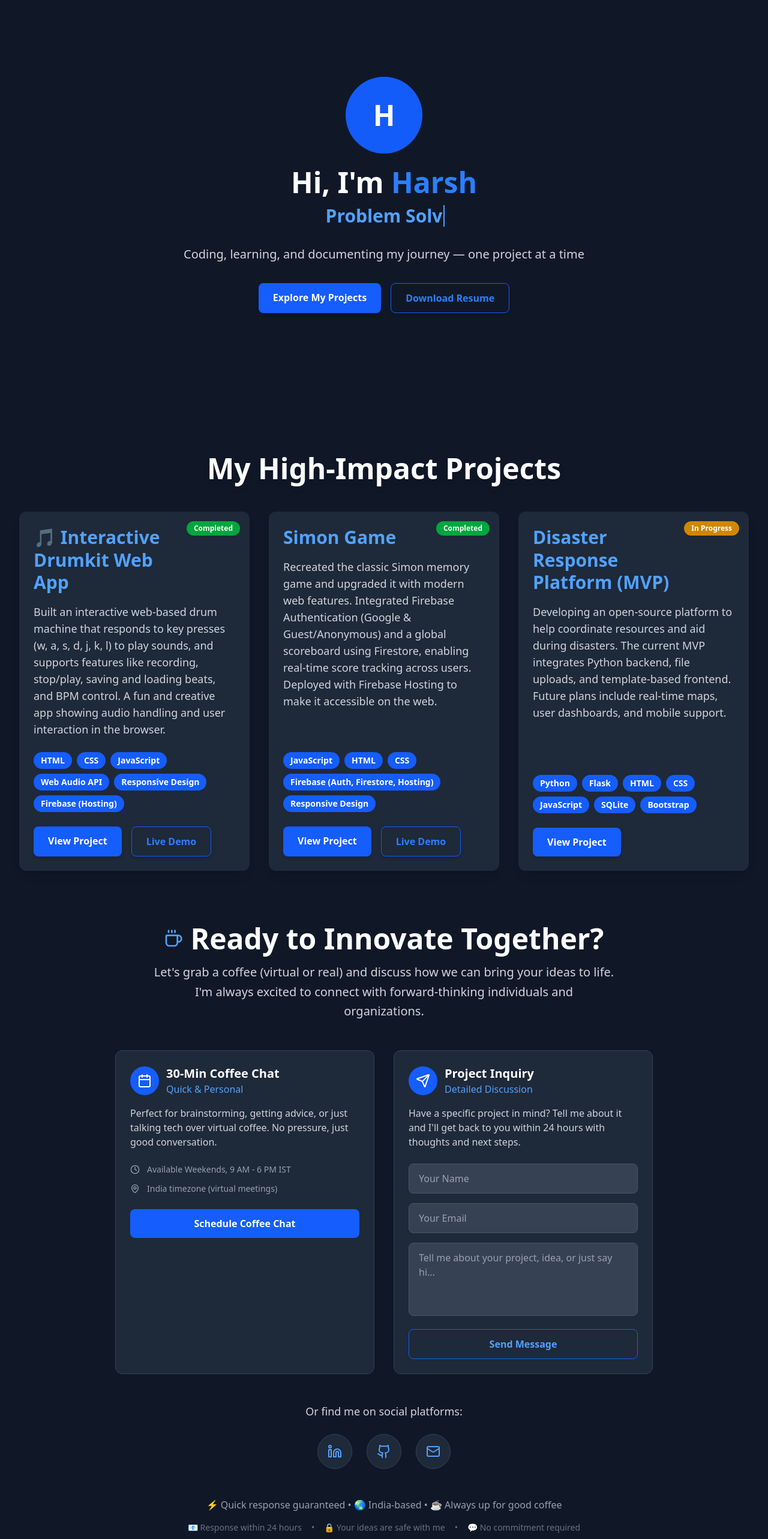
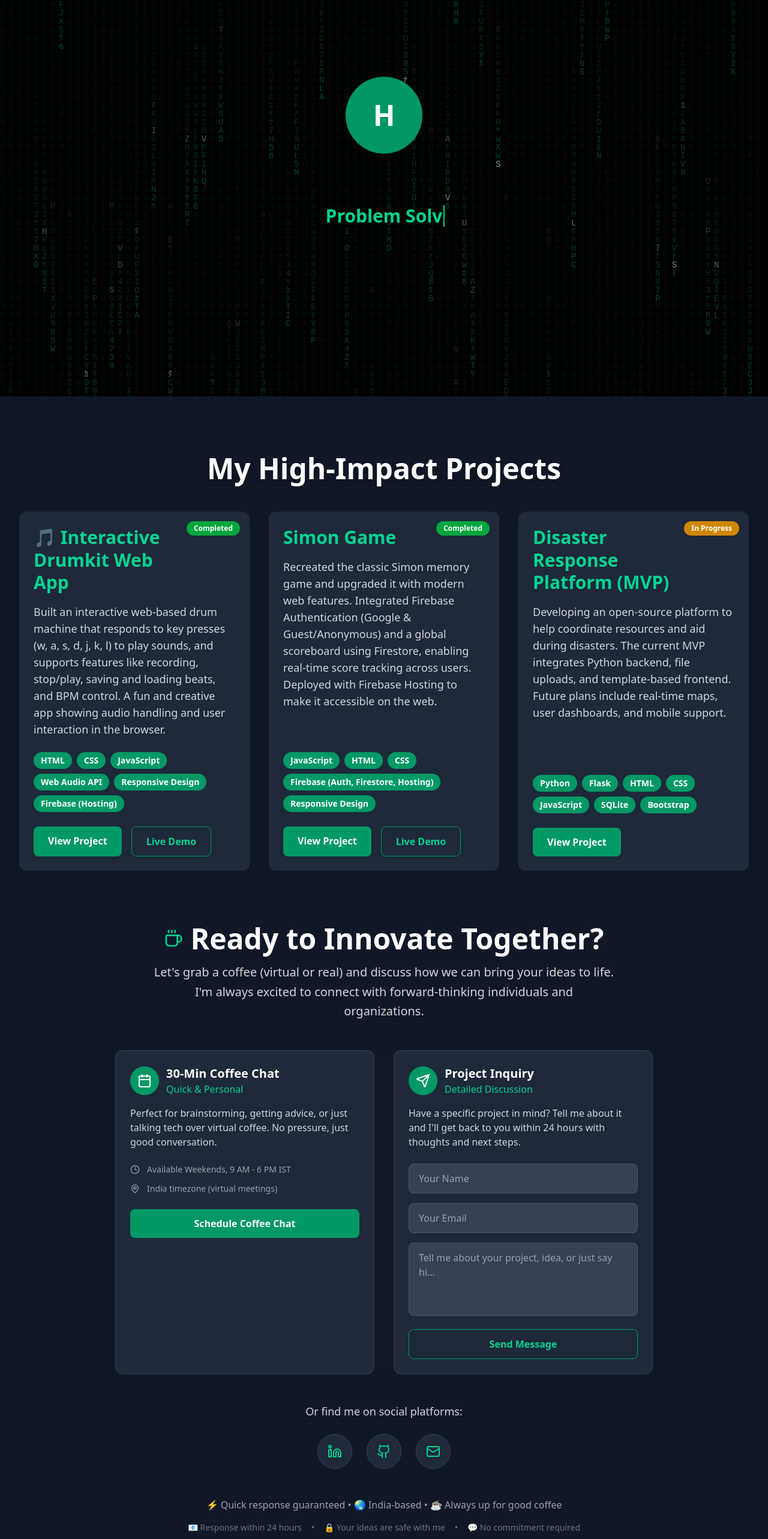
Before and after one commit to Mickey3970/Portfolio, a React (Vite) app: page / in a window 1280 px wide. Shown: the part 139-2705 px from the top of the page at 60% size. Built offline with nearby package versions, Linux system fonts and the light colour scheme.

Commit message:
First basic matrix effect achieved

```diff
--- a/src/App.jsx
+++ b/src/App.jsx
@@ -5,38 +5,19 @@ import ContactSection from './Components/Contact';
 import BlogSection from './Components/BlogSection';
 import PortfolioFooter from './Components/Footer';
 import MatrixBackground from './Components/MatrixBackground';
-import { useEffect, useState } from 'react';
+import { useState } from 'react';
 
 export default function App() {
   const [matrixEnabled, setMatrixEnabled] = useState(true);
 
-  useEffect(() => {
-    const saved = localStorage.getItem('matrixEnabled');
-    if (saved !== null) setMatrixEnabled(saved === 'true');
-  }, []);
-
-  useEffect(() => {
-    localStorage.setItem('matrixEnabled', String(matrixEnabled));
-    // Toggle a CSS class on body to slightly shift theme even when disabled
-    document.documentElement.classList.toggle('matrix-theme', matrixEnabled);
-  }, [matrixEnabled]);
-
   return (
-    <div className="relative z-0 min-h-screen overflow-hidden">
+    <div className="relative z-10 min-h-screen overflow-hidden">
       <MatrixBackground enabled={matrixEnabled} />
-      <div className="relative z-10">
-        <Navbar matrixEnabled={matrixEnabled} onToggleMatrix={() => setMatrixEnabled((v) => !v)} />
-        <section id="home">
-          <Hero />
-        </section>
-        <section id="projects">
-          <Projects />
-        </section>
-        <section id="contact">
-          <ContactSection />
-        </section>
-        <PortfolioFooter />
-      </div>
+      <Navbar matrixEnabled={matrixEnabled} onToggleMatrix={() => setMatrixEnabled((v) => !v)} />
+      <Hero />
+      <Projects />
+      <ContactSection />
+      <PortfolioFooter />
     </div>
   );
 }
--- a/src/Components/Contact.jsx
+++ b/src/Components/Contact.jsx
@@ -58,7 +58,7 @@ const ContactSection = () => {
         {/* Header */}
         <div className="text-center mb-12">
           <div className="flex items-center justify-center gap-3 mb-4">
-            <Coffee className="text-blue-400 w-8 h-8" />
+            <Coffee className="text-emerald-400 w-8 h-8" />
             <h2 className="text-4xl md:text-5xl font-bold text-white">
               Ready to Innovate Together?
             </h2>
@@ -75,12 +75,12 @@ const ContactSection = () => {
           {/* Coffee Chat Option */}
           <div className="bg-gray-800 rounded-xl p-6 border border-gray-700 hover:border-blue-500 transition-all duration-300">
             <div className="flex items-center gap-3 mb-4">
-              <div className="w-12 h-12 bg-blue-600 rounded-full flex items-center justify-center">
+              <div className="w-12 h-12 bg-emerald-600 rounded-full flex items-center justify-center">
                 <Calendar className="w-6 h-6 text-white" />
               </div>
               <div>
                 <h3 className="text-xl font-bold text-white">30-Min Coffee Chat</h3>
-                <p className="text-blue-400">Quick & Personal</p>
+                <p className="text-emerald-400">Quick & Personal</p>
               </div>
             </div>
 
@@ -104,7 +104,7 @@ const ContactSection = () => {
               href="https://calendly.com/harsh2004mckv"
               target="_blank"
               rel="noopener noreferrer"
-              className="w-full bg-blue-600 text-white font-semibold py-3 px-6 rounded-lg hover:bg-blue-700 transition duration-300 transform hover:scale-105 text-center block"
+              className="w-full bg-emerald-600 text-white font-semibold py-3 px-6 rounded-lg hover:bg-emerald-700 transition duration-300 transform hover:scale-105 text-center block"
             >
               Schedule Coffee Chat
             </a>
@@ -113,12 +113,12 @@ const ContactSection = () => {
           {/* Project Inquiry */}
           <div className="bg-gray-800 rounded-xl p-6 border border-gray-700">
             <div className="flex items-center gap-3 mb-4">
-              <div className="w-12 h-12 bg-blue-600 rounded-full flex items-center justify-center">
+              <div className="w-12 h-12 bg-emerald-600 rounded-full flex items-center justify-center">
                 <Send className="w-6 h-6 text-white" />
               </div>
               <div>
                 <h3 className="text-xl font-bold text-white">Project Inquiry</h3>
-                <p className="text-blue-400">Detailed Discussion</p>
+                <p className="text-emerald-400">Detailed Discussion</p>
               </div>
             </div>
 
@@ -135,7 +135,7 @@ const ContactSection = () => {
                   placeholder="Your Name"
                   value={formData.name}
                   onChange={handleInputChange}
-                  className="w-full px-4 py-3 bg-gray-700 border border-gray-600 rounded-lg text-white placeholder-gray-400 focus:outline-none focus:border-blue-500 transition-colors"
+                  className="w-full px-4 py-3 bg-gray-700 border border-gray-600 rounded-lg text-white placeholder-gray-400 focus:outline-none focus:border-emerald-500 transition-colors"
                   required
                 />
               </div>
@@ -147,7 +147,7 @@ const ContactSection = () => {
                   placeholder="Your Email"
                   value={formData.email}
                   onChange={handleInputChange}
-                  className="w-full px-4 py-3 bg-gray-700 border border-gray-600 rounded-lg text-white placeholder-gray-400 focus:outline-none focus:border-blue-500 transition-colors"
+                  className="w-full px-4 py-3 bg-gray-700 border border-gray-600 rounded-lg text-white placeholder-gray-400 focus:outline-none focus:border-emerald-500 transition-colors"
                   required
                 />
               </div>
@@ -159,7 +159,7 @@ const ContactSection = () => {
                   value={formData.message}
                   onChange={handleInputChange}
                   rows={4}
-                  className="w-full px-4 py-3 bg-gray-700 border border-gray-600 rounded-lg text-white placeholder-gray-400 focus:outline-none focus:border-blue-500 transition-colors resize-none"
+                  className="w-full px-4 py-3 bg-gray-700 border border-gray-600 rounded-lg text-white placeholder-gray-400 focus:outline-none focus:border-emerald-500 transition-colors resize-none"
                   required
                 />
               </div>
@@ -167,7 +167,7 @@ const ContactSection = () => {
               <button
                 type="submit"
                 disabled={isSubmitting}
-                className="w-full border border-blue-600 text-blue-400 font-semibold py-3 px-6 rounded-lg hover:bg-blue-600 hover:text-white transition duration-300 transform hover:scale-105 disabled:opacity-60 disabled:cursor-not-allowed"
+                className="w-full border border-emerald-600 text-emerald-400 font-semibold py-3 px-6 rounded-lg hover:bg-emerald-600 hover:text-white transition duration-300 transform hover:scale-105 disabled:opacity-60 disabled:cursor-not-allowed"
               >
                 {isSubmitting ? 'Sending…' : 'Send Message'}
               </button>
@@ -192,26 +192,26 @@ const ContactSection = () => {
               href="https://www.linkedin.com/in/harsh-kumar-singh-57392b27a"
               target="_blank"
               rel="noopener noreferrer"
-              className="group bg-gray-800 hover:bg-blue-600 border border-gray-700 hover:border-blue-500 rounded-full p-4 transition-all duration-300 transform hover:scale-110"
+              className="group bg-gray-800 hover:bg-emerald-600 border border-gray-700 hover:border-emerald-500 rounded-full p-4 transition-all duration-300 transform hover:scale-110"
               aria-label="LinkedIn"
             >
-              <Linkedin className="w-6 h-6 text-blue-400 group-hover:text-white" />
+              <Linkedin className="w-6 h-6 text-emerald-400 group-hover:text-white" />
             </a>
             <a
               href="https://github.com/Mickey3970"
               target="_blank"
               rel="noopener noreferrer"
-              className="group bg-gray-800 hover:bg-blue-600 border border-gray-700 hover:border-blue-500 rounded-full p-4 transition-all duration-300 transform hover:scale-110"
+              className="group bg-gray-800 hover:bg-emerald-600 border border-gray-700 hover:border-emerald-500 rounded-full p-4 transition-all duration-300 transform hover:scale-110"
               aria-label="GitHub"
             >
-              <Github className="w-6 h-6 text-blue-400 group-hover:text-white" />
+              <Github className="w-6 h-6 text-emerald-400 group-hover:text-white" />
             </a>
             <a
               href="mailto:harsh2004mckv@gmail.com"
-              className="group bg-gray-800 hover:bg-blue-600 border border-gray-700 hover:border-blue-500 rounded-full p-4 transition-all duration-300 transform hover:scale-110"
+              className="group bg-gray-800 hover:bg-emerald-600 border border-gray-700 hover:border-emerald-500 rounded-full p-4 transition-all duration-300 transform hover:scale-110"
               aria-label="Email"
             >
-              <Mail className="w-6 h-6 text-blue-400 group-hover:text-white" />
+              <Mail className="w-6 h-6 text-emerald-400 group-hover:text-white" />
             </a>
           </div>
         </div>
--- a/src/Components/Footer.jsx
+++ b/src/Components/Footer.jsx
@@ -6,7 +6,7 @@ const PortfolioFooter = () => {
       {/* Vision Statement Section */}
       <div className="py-20 px-6">
         <div className="max-w-5xl mx-auto text-center">
-          <h2 className="text-4xl md:text-5xl font-bold mb-12 bg-gradient-to-r from-blue-400 to-purple-400 bg-clip-text text-transparent">
+          <h2 className="text-4xl md:text-5xl font-bold mb-12 bg-gradient-to-r from-emerald-400 to-teal-400 bg-clip-text text-transparent">
             Pioneering Tomorrow: My Evolving Tech Vision
           </h2>
 
--- a/src/Components/Hero.jsx
+++ b/src/Components/Hero.jsx
@@ -47,20 +47,20 @@ const Hero = () => {
     <div className="min-h-screen bg-gray-900 flex flex-col items-center justify-center p-4 font-inter">
       {/* Profile picture/initials container. Uses a blue background, rounded shape,
           and centers the text "JP". */}
-      <div className="w-32 h-32 bg-blue-600 rounded-full flex items-center justify-center mb-6 animate-pulse">
+      <div className="w-32 h-32 bg-emerald-600 rounded-full flex items-center justify-center mb-6 animate-pulse">
         <span className="text-white text-5xl font-bold">H</span>
       </div>
 
       {/* Greeting and Name section. "Hi, I'm" is white, and "Harsh" is blue. */}
       <h1 className="text-4xl md:text-5xl font-bold text-white mb-2 text-center">
-        Hi, I'm <span className="text-blue-500">Harsh</span>
+        Hi, I'm <span className="text-emerald-400">Harsh</span>
       </h1>
 
       {/* Typewriter effect container */}
-      <div className="text-2xl md:text-3xl font-bold text-blue-400 mb-6 text-center h-12 flex items-center">
+      <div className="text-2xl md:text-3xl font-bold text-emerald-400 mb-6 text-center h-12 flex items-center">
         <span className="relative">
           {displayText}
-          <span className="absolute -right-1 top-0 w-0.5 h-full bg-blue-400 animate-pulse"></span>
+          <span className="absolute -right-1 top-0 w-0.5 h-full bg-emerald-400 animate-pulse"></span>
         </span>
       </div>
 
@@ -78,7 +78,7 @@ const Hero = () => {
           href="https://github.com/Mickey3970"
           target="_blank"
           rel="noopener noreferrer"
-          className="bg-blue-600 text-white font-semibold py-3 px-6 rounded-lg shadow-md hover:bg-blue-700 transition duration-300 ease-in-out focus:outline-none focus:ring-2 focus:ring-blue-500 focus:ring-opacity-75 transform hover:scale-105 text-center"
+          className="bg-emerald-600 text-white font-semibold py-3 px-6 rounded-lg shadow-md hover:bg-emerald-700 transition duration-300 ease-in-out focus:outline-none focus:ring-2 focus:ring-emerald-500 focus:ring-opacity-75 transform hover:scale-105 text-center"
         >
           Explore My Projects
         </a>
@@ -88,7 +88,7 @@ const Hero = () => {
         <a
           href="/Resume.pdf"
           download="Harsh_Kumar_Singh_Resume.pdf"
-          className="border border-blue-600 text-blue-500 font-semibold py-3 px-6 rounded-lg shadow-md hover:bg-blue-600 hover:text-white transition duration-300 ease-in-out focus:outline-none focus:ring-2 focus:ring-blue-500 focus:ring-opacity-75 transform hover:scale-105 text-center"
+          className="border border-emerald-600 text-emerald-400 font-semibold py-3 px-6 rounded-lg shadow-md hover:bg-emerald-600 hover:text-white transition duration-300 ease-in-out focus:outline-none focus:ring-2 focus:ring-emerald-500 focus:ring-opacity-75 transform hover:scale-105 text-center"
         >
           Download Resume
         </a>
--- a/src/Components/MatrixBackground.jsx
+++ b/src/Components/MatrixBackground.jsx
@@ -4,16 +4,16 @@ const CHAR_SET = 'ｱｶｻﾀﾅﾊﾏﾔﾗﾜ0123456789ABCDEFGHIJKLMNOPQRSTUV
 
 export default function MatrixBackground({ enabled }) {
     const canvasRef = useRef(null);
-    const animationRef = useRef(null);
-    const dropsRef = useRef([]); // per-column drop row indices (Y)
+    const dropsRef = useRef([]);
     const devicePixelRatioRef = useRef(1);
     const ctxRef = useRef(null);
     const fontSizeRef = useRef(14);
 
-    // Initialize context and handle resize once
+    // Initialize canvas and handle resize
     useEffect(() => {
         const canvas = canvasRef.current;
         if (!canvas) return;
+
         const ctx = canvas.getContext('2d');
         ctxRef.current = ctx;
         const dpr = Math.min(window.devicePixelRatio || 1, 2);
@@ -33,45 +33,47 @@ export default function MatrixBackground({ enabled }) {
             ctx.textBaseline = 'top';
 
             const columnCount = Math.max(1, Math.floor(canvas.width / fontSize));
-            dropsRef.current = Array.from({ length: columnCount }, () => Math.floor(Math.random() * (canvas.height / fontSize)));
-            ctx.fillStyle = 'rgba(0,0,0,1)';
+            dropsRef.current = Array.from(
+                { length: columnCount },
+                () => Math.floor(Math.random() * (canvas.height / fontSize))
+            );
+
+            ctx.fillStyle = 'rgba(0, 0, 0, 1)';
             ctx.fillRect(0, 0, canvas.width, canvas.height);
-            // Instrumentation
-            console.log('[Matrix] resize', { width: canvas.width, height: canvas.height, dpr, fontSize, columnCount });
         };
 
         resize();
         window.addEventListener('resize', resize);
-        console.log('[Matrix] initialized');
         return () => {
-            cancelAnimationFrame(animationRef.current);
             window.removeEventListener('resize', resize);
-            console.log('[Matrix] cleaned up');
         };
     }, []);
 
-    // Start/stop animation when enabled changes
+    // Animation loop
     useEffect(() => {
         const canvas = canvasRef.current;
         const ctx = ctxRef.current;
         if (!canvas || !ctx) return;
-        console.log('[Matrix] enabled changed:', enabled);
+
+        let frameId = null;
 
         const drawFrame = () => {
-            if (!enabled) return; // stop drawing when disabled
             const fadeOpacity = 0.08;
             ctx.fillStyle = `rgba(0, 0, 0, ${fadeOpacity})`;
             ctx.fillRect(0, 0, canvas.width, canvas.height);
 
             const drops = dropsRef.current;
             const fontSize = fontSizeRef.current;
+
             for (let i = 0; i < drops.length; i++) {
                 const x = i * fontSize;
                 const y = drops[i] * fontSize;
                 const char = CHAR_SET[Math.floor(Math.random() * CHAR_SET.length)];
 
                 const isBrightHead = Math.random() < 0.05;
-                ctx.fillStyle = isBrightHead ? 'rgba(200, 255, 200, 0.6)' : 'rgba(0, 255, 140, 0.25)';
+                ctx.fillStyle = isBrightHead
+                    ? 'rgba(200, 255, 200, 0.6)'
+                    : 'rgba(0, 255, 140, 0.25)';
                 ctx.fillText(char, x, y);
 
                 if (y > canvas.height && Math.random() > 0.975) {
@@ -80,22 +82,17 @@ export default function MatrixBackground({ enabled }) {
                 drops[i] += 1;
             }
 
-            animationRef.current = requestAnimationFrame(drawFrame);
+            frameId = requestAnimationFrame(drawFrame);
         };
 
         if (enabled) {
-            // Clear fully before starting to ensure trails fade from clean state
-            ctx.fillStyle = 'rgba(0,0,0,1)';
+            ctx.fillStyle = 'rgba(0, 0, 0, 1)';
             ctx.fillRect(0, 0, canvas.width, canvas.height);
-            console.log('[Matrix] start RAF');
-            animationRef.current = requestAnimationFrame(drawFrame);
-        } else {
-            cancelAnimationFrame(animationRef.current);
-            console.log('[Matrix] stop RAF');
+            frameId = requestAnimationFrame(drawFrame);
         }
 
         return () => {
-            cancelAnimationFrame(animationRef.current);
+            if (frameId) cancelAnimationFrame(frameId);
         };
     }, [enabled]);
 
@@ -103,10 +100,8 @@ export default function MatrixBackground({ enabled }) {
         <canvas
             ref={canvasRef}
             aria-hidden="true"
-            className="absolute top-0 left-0 w-full h-full z-0 pointer-events-none"
-            style={{ background: "black" }}
+            className="fixed top-0 left-0 w-full h-full z-0 pointer-events-none"
+            style={{ background: 'black' }}
         />
-
-
     );
 }
--- a/src/Components/Projects.jsx
+++ b/src/Components/Projects.jsx
@@ -12,7 +12,7 @@ const ProjectCard = ({ title, description, technologies, viewProjectLink, liveDe
     )}
 
     {/* Project Title: blue text, bold, responsive font size, margin bottom. */}
-    <h3 className="text-blue-400 text-2xl md:text-3xl font-bold mb-4 leading-tight pr-20">
+    <h3 className="text-emerald-400 text-2xl md:text-3xl font-bold mb-4 leading-tight pr-20">
       {title}
     </h3>
     {/* Project Description: light gray text, responsive font size, leading (line height). */}
@@ -24,7 +24,7 @@ const ProjectCard = ({ title, description, technologies, viewProjectLink, liveDe
       {/* Map through technologies to render each tag. */}
       {technologies.map((tech, index) => (
         // Individual Technology Tag: blue background, white text, rounded, small padding.
-        <span key={index} className="bg-blue-600 text-white text-xs md:text-sm font-semibold px-3 py-1 rounded-full">
+        <span key={index} className="bg-emerald-600 text-white text-xs md:text-sm font-semibold px-3 py-1 rounded-full">
           {tech}
         </span>
       ))}
@@ -37,7 +37,7 @@ const ProjectCard = ({ title, description, technologies, viewProjectLink, liveDe
           href={viewProjectLink}
           target="_blank"
           rel="noopener noreferrer"
-          className="bg-blue-600 text-white font-semibold py-3 px-6 rounded-lg shadow-md hover:bg-blue-700 transition duration-300 ease-in-out focus:outline-none focus:ring-2 focus:ring-blue-500 focus:ring-opacity-75"
+          className="bg-emerald-600 text-white font-semibold py-3 px-6 rounded-lg shadow-md hover:bg-emerald-700 transition duration-300 ease-in-out focus:outline-none focus:ring-2 focus:ring-emerald-500 focus:ring-opacity-75"
         >
           View Project
         </a>
@@ -48,7 +48,7 @@ const ProjectCard = ({ title, description, technologies, viewProjectLink, liveDe
           href={liveDemoLink}
           target="_blank"
           rel="noopener noreferrer"
-          className="border border-blue-600 text-blue-500 font-semibold py-3 px-6 rounded-lg shadow-md hover:bg-blue-600 hover:text-white transition duration-300 ease-in-out focus:outline-none focus:ring-2 focus:ring-blue-500 focus:ring-opacity-75"
+          className="border border-emerald-600 text-emerald-400 font-semibold py-3 px-6 rounded-lg shadow-md hover:bg-emerald-600 hover:text-white transition duration-300 ease-in-out focus:outline-none focus:ring-2 focus:ring-emerald-500 focus:ring-opacity-75"
         >
           Live Demo
         </a>
@@ -64,7 +64,7 @@ const App = () => {
     {
       title: "🎵 Interactive Drumkit Web App",
       description:
-         "Built an interactive web-based drum machine that responds to key presses (w, a, s, d, j, k, l) to play sounds, and supports features like recording, stop/play, saving and loading beats, and BPM control. A fun and creative app showing audio handling and user interaction in the browser.",
+        "Built an interactive web-based drum machine that responds to key presses (w, a, s, d, j, k, l) to play sounds, and supports features like recording, stop/play, saving and loading beats, and BPM control. A fun and creative app showing audio handling and user interaction in the browser.",
       technologies: ["HTML", "CSS", "JavaScript", "Web Audio API", "Responsive Design", "Firebase (Hosting)"],
       viewProjectLink: "https://github.com/Mickey3970/DrumKit", // Placeholder link
       liveDemoLink: "https://drumkit-12a38.web.app/",    // Placeholder link
```
Also changed, not shown: src/Components/BlogSection.jsx (+13 -13 lines).
